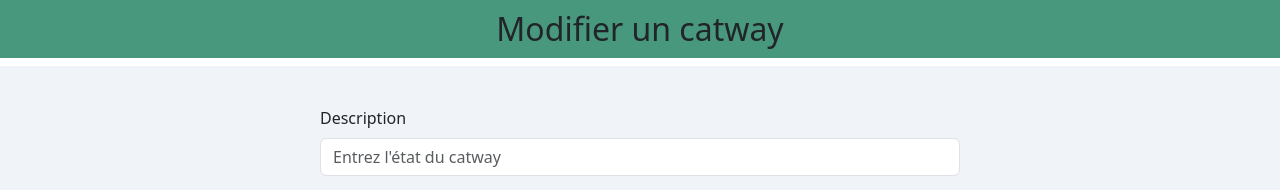
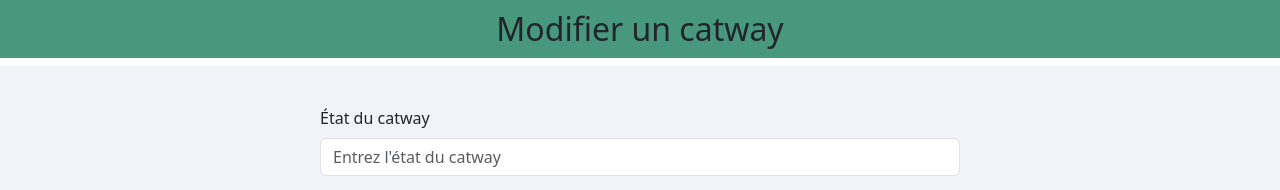
Before and after one commit to Hans-Hybani/Plaisance-Russell, a React (Create React App) app: page /UpdateCatway in a window 1280 px wide. Shown: the top 190 px of the page. Built offline with nearby package versions, Linux system fonts and the light colour scheme; no server answers.

Commit message:
Mise à jour du code de modification des catwys

```diff
--- a/src/pages/updateCatway.js
+++ b/src/pages/updateCatway.js
@@ -2,7 +2,7 @@ import React, { useState, useEffect } from "react";
 import { Link, useLocation } from 'react-router-dom';
 import Button from 'react-bootstrap/Button';
 import Form from 'react-bootstrap/Form';
-import '../style/updateUser.css';
+import '../style/updateUser.css'
 
 function UpdateCatway(props) {
     const location = useLocation();
@@ -31,7 +31,8 @@ function UpdateCatway(props) {
         }
     };
 
-    const updateCatway = async () => {
+    const updateCatway = async (e) => {
+        e.preventDefault();
         if (!selectedCatwayId) {
             setSelectedCatwayMessage('Veuillez sélectionner un catway.');
             return;
@@ -67,7 +68,7 @@ function UpdateCatway(props) {
             <section className="section__connexion">
                 <Form onSubmit={updateCatway}>
                     <Form.Group className="mb-3" controlId="formCatwayState">
-                        <Form.Label>Description</Form.Label>
+                        <Form.Label>État du catway</Form.Label>
                         <Form.Control type="text" placeholder="Entrez l'état du catway" value={editedCatwayData.catwayState} onChange={(e) => setEditedCatwayData({ ...editedCatwayData, catwayState: e.target.value })} />
                     </Form.Group>
                     <Button variant="primary" type="submit">
```
